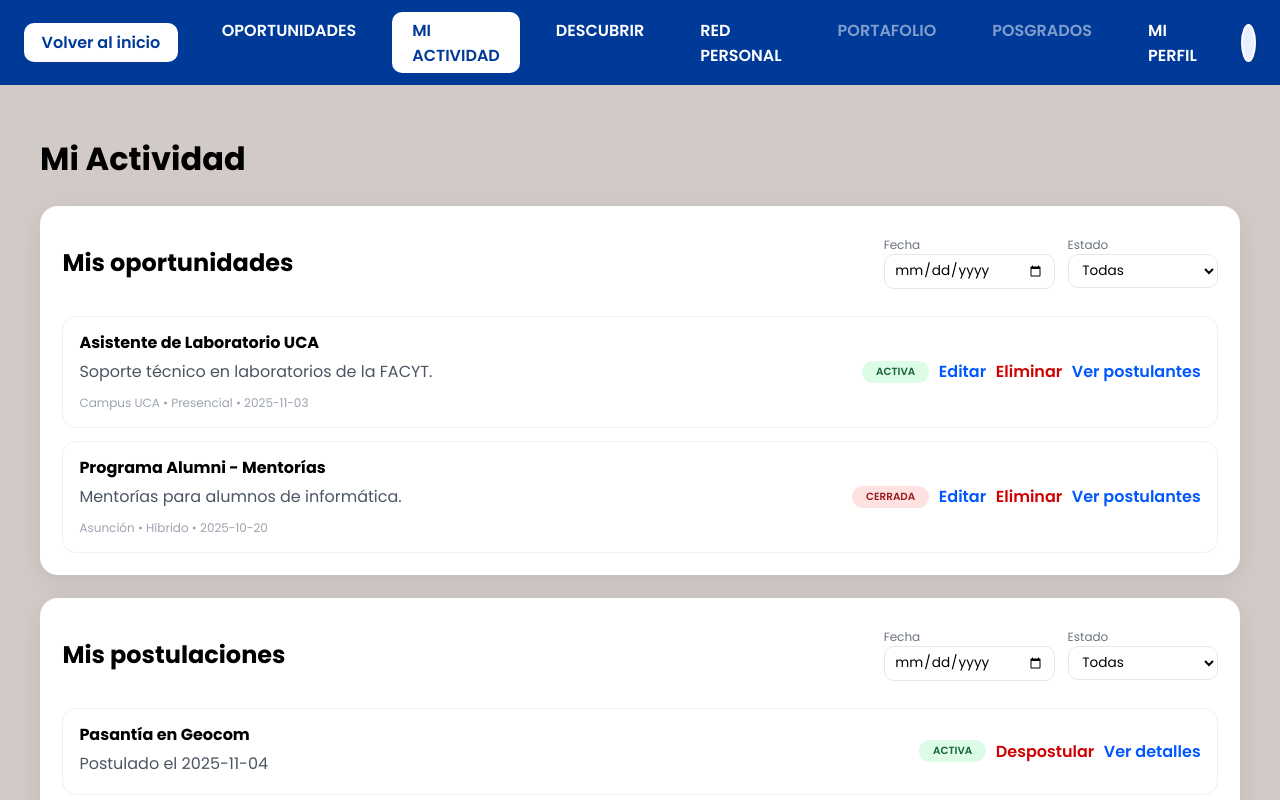
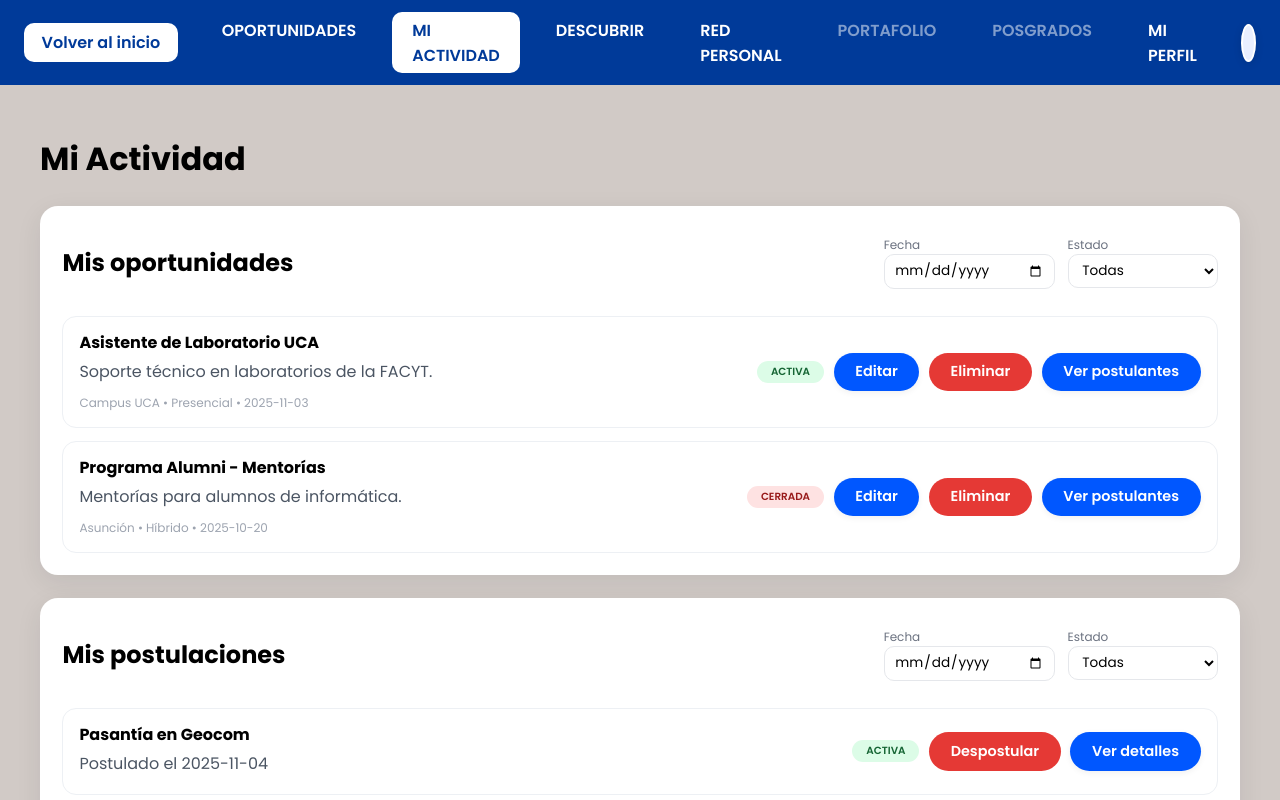
Before and after one commit to ViasUC/Alumni, an Angular app: page /mi-actividad in a window 1280 px wide. Shown: the top 800 px of the page. Built offline with nearby package versions, Linux system fonts and the light colour scheme.

Commit message:
Corregido Oportunidades, Mi Actividad y PopUp Eliminar

```diff
--- a/src/app/mi-actividad/mi-actividad.component.css
+++ b/src/app/mi-actividad/mi-actividad.component.css
@@ -85,20 +85,31 @@
   align-items: center;
 }
 
-.link-primary {
-  background: none;
+.btn-primary {
+  background: #0057ff !important;
+  color: #fff !important;
+  border: none !important;
+  border-radius: 999px !important;
+  padding: 0.55rem 1.35rem !important;
+  font-weight: 600 !important;
+  font-size: 0.9rem !important;
+  box-shadow: 0 2px 6px rgba(0,0,0,0.06) !important;
+  cursor: pointer !important;
+}
+
+.btn-danger {
+  background: #e53935 !important; /* rojo fuerte */
+  color: #fff !important;          /* texto blanco */
   border: none;
-  color: #0046b8;
+  border-radius: 999px;
+  padding: 8px 18px;
   font-weight: 600;
   cursor: pointer;
+  transition: 0.2s ease;
 }
 
-.link-danger {
-  background: none;
-  border: none;
-  color: #ef4444;
-  font-weight: 600;
-  cursor: pointer;
+.btn-danger:hover {
+  background: #c62828 !important; /* rojo más oscuro */
 }
 
 .empty {
--- a/src/app/mi-actividad/mi-actividad.component.html
+++ b/src/app/mi-actividad/mi-actividad.component.html
@@ -44,13 +44,13 @@
           </span>
 
           <!-- como son mías: solo estas 3 -->
-          <button class="link-primary" (click)="editarOportunidad(op)">
+          <button class="btn-primary" (click)="editarOportunidad(op)">
             Editar
           </button>
-          <button class="link-danger" (click)="eliminarOportunidad(op)">
+          <button class="btn-danger" (click)="eliminarOportunidad(op)">
             Eliminar
           </button>
-          <button class="link-primary" (click)="abrirPostulantes(op)">
+          <button class="btn-primary" (click)="abrirPostulantes(op)">
             Ver postulantes
           </button>
         </div>
@@ -98,10 +98,10 @@
           {{ p.estado | titlecase }}
         </span>
 
-        <button class="link-danger" (click)="despostularPostulacion(p)">
+        <button class="btn-danger" (click)="despostularPostulacion(p)">
           Despostular
         </button>
-        <button class="link-primary" (click)="verDetallePostulacion(p)">
+        <button class="btn-primary" (click)="verDetallePostulacion(p)">
           Ver detalles
         </button>
       </div>
--- a/src/app/oportunidades/oportunidades.component.css
+++ b/src/app/oportunidades/oportunidades.component.css
@@ -62,3 +62,18 @@
 
 .link-primary { color: #0057ff; }
 .link-danger  { color: #d00000; }
+
+.btn-danger {
+  background: #e53935 !important; /* rojo fuerte */
+  color: #fff !important;          /* texto blanco */
+  border: none;
+  border-radius: 999px;
+  padding: 8px 18px;
+  font-weight: 600;
+  cursor: pointer;
+  transition: 0.2s ease;
+}
+
+.btn-danger:hover {
+  background: #c62828 !important; /* rojo más oscuro */
+}
--- a/src/app/oportunidades/oportunidades.component.html
+++ b/src/app/oportunidades/oportunidades.component.html
@@ -24,9 +24,9 @@
         <div class="actions">
           <!-- mías -->
           <ng-container *ngIf="op.creadaPorUsuario; else noPropias">
-            <button class="link-primary" (click)="abrirEditar(op)">Editar</button>
-            <button class="link-danger" (click)="abrirEliminar(op)">Eliminar</button>
-            <button class="link-primary" (click)="abrirPostulantes(op)">
+            <button class="btn-primary" (click)="abrirEditar(op)">Editar</button>
+            <button class="btn-danger" (click)="abrirEliminar(op)">Eliminar</button>
+            <button class="btn-primary" (click)="abrirPostulantes(op)">
               Ver postulantes
             </button>
           </ng-container>
@@ -35,14 +35,14 @@
           <ng-template #noPropias>
             <button
               *ngIf="!op.postulado"
-              class="link-primary"
+              class="btn-primary"
               (click)="abrirDetalle(op)"
             >
               Ver detalles
             </button>
             <button
               *ngIf="!op.postulado"
-              class="link-primary"
+              class="btn-primary"
               (click)="togglePostulacion(op)"
             >
               Postular
--- a/src/app/popups/popup-editar/popup-editar.component.css
+++ b/src/app/popups/popup-editar/popup-editar.component.css
@@ -59,13 +59,18 @@
 }
 
 .btn-danger {
-  background: #ef4444;
-  color: #fff;
+  background: #e53935 !important; /* rojo fuerte */
+  color: #fff !important;          /* texto blanco */
   border: none;
-  padding: 0.5rem 1.1rem;
-  border-radius: 10px;
+  border-radius: 999px;
+  padding: 8px 18px;
   font-weight: 600;
   cursor: pointer;
+  transition: 0.2s ease;
+}
+
+.btn-danger:hover {
+  background: #c62828 !important; /* rojo más oscuro */
 }
 
 /* formularios dentro del popup editar */
--- a/src/app/popups/popup-eliminar/popup-eliminar.component.css
+++ b/src/app/popups/popup-eliminar/popup-eliminar.component.css
@@ -59,13 +59,18 @@
 }
 
 .btn-danger {
-  background: #ef4444;
-  color: #fff;
+  background: #e53935 !important; /* rojo fuerte */
+  color: #fff !important;          /* texto blanco */
   border: none;
-  padding: 0.5rem 1.1rem;
-  border-radius: 10px;
+  border-radius: 999px;
+  padding: 8px 18px;
   font-weight: 600;
   cursor: pointer;
+  transition: 0.2s ease;
+}
+
+.btn-danger:hover {
+  background: #c62828 !important; /* rojo más oscuro */
 }
 
 /* formularios dentro del popup editar */
--- a/src/styles.css
+++ b/src/styles.css
@@ -249,3 +249,41 @@ mat-icon,
   background: #fdeacc;
   color: #b45309;
 }
+
+/* BASE: igual al botón +Agregar Oportunidad */
+.pill-btn {
+  border: none;
+  border-radius: 999px;
+  padding: 8px 16px;
+  font-weight: 600;
+  cursor: pointer;
+  font-size: 0.9rem;
+  transition: 0.2s ease;
+}
+
+/* Azul (igual estilo “Agregar Oportunidad”) */
+.pill-blue {
+  background: #0f62fe;
+  color: #fff;
+}
+.pill-blue:hover {
+  background: #0852d6;
+}
+
+/* Gris (como botón “Cerrar”) */
+.pill-gray {
+  background: #f4f4f4;
+  color: #333;
+}
+.pill-gray:hover {
+  background: #e4e4e4;
+}
+
+/* Rojo */
+.pill-red {
+  background: #fff;
+  color: #d00000;
+}
+.pill-red:hover {
+  background: #ffd6d6;
+}
```
